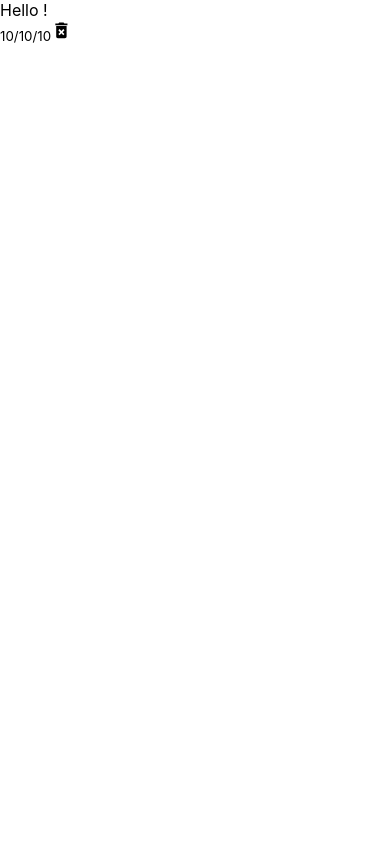
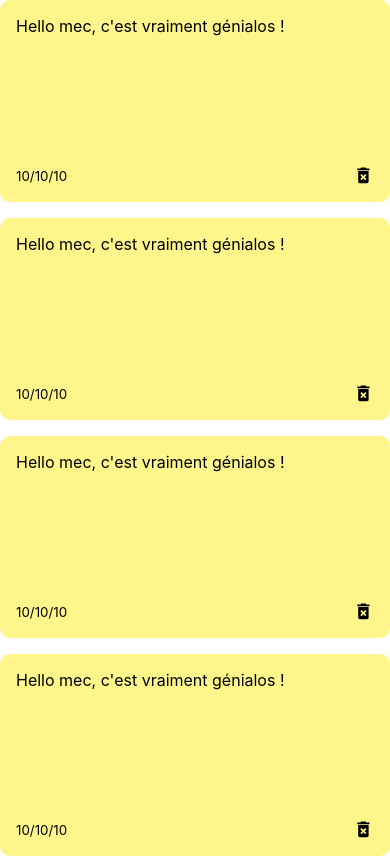
Before and after one commit to Hugodujour/Notes, a React (Create React App) app: page / in a window 390 px wide. Built offline with nearby package versions, Linux system fonts and the light colour scheme.

Commit message:
notes css responsive

```diff
--- a/src/components/Note.js
+++ b/src/components/Note.js
@@ -3,7 +3,7 @@
 const Note = () => {
   return (
     <div className="note">
-      <span>Hello !</span>
+      <span>Hello mec, c'est vraiment génialos !</span>
       <div className="note-footer">
         <small>10/10/10</small>
         <MdDeleteForever className='delete-icon' size='1.3rem' />
--- a/src/components/NotesList.js
+++ b/src/components/NotesList.js
@@ -4,6 +4,9 @@
   return (
     <div className="notes-list">
       <Note />
+      <Note />
+      <Note />
+      <Note />
     </div>
   )
 }
--- a/src/index.css
+++ b/src/index.css
@@ -11,3 +11,25 @@
   font-family: source-code-pro, Menlo, Monaco, Consolas, 'Courier New',
     monospace;
 }
+
+.notes-list {
+  display: grid;
+  grid-gap: 1rem;
+  grid-template-columns: repeat(auto-fit, minmax(250px, 1fr));
+}
+
+.note {
+  background-color: #fef68a;
+  border-radius: 10px;
+  padding: 1rem;
+  min-height: 170px;
+  display: flex;
+  flex-direction: column;
+  justify-content: space-between;
+}
+
+.note-footer {
+  display: flex;
+  align-items: center;
+  justify-content: space-between;
+}
```
